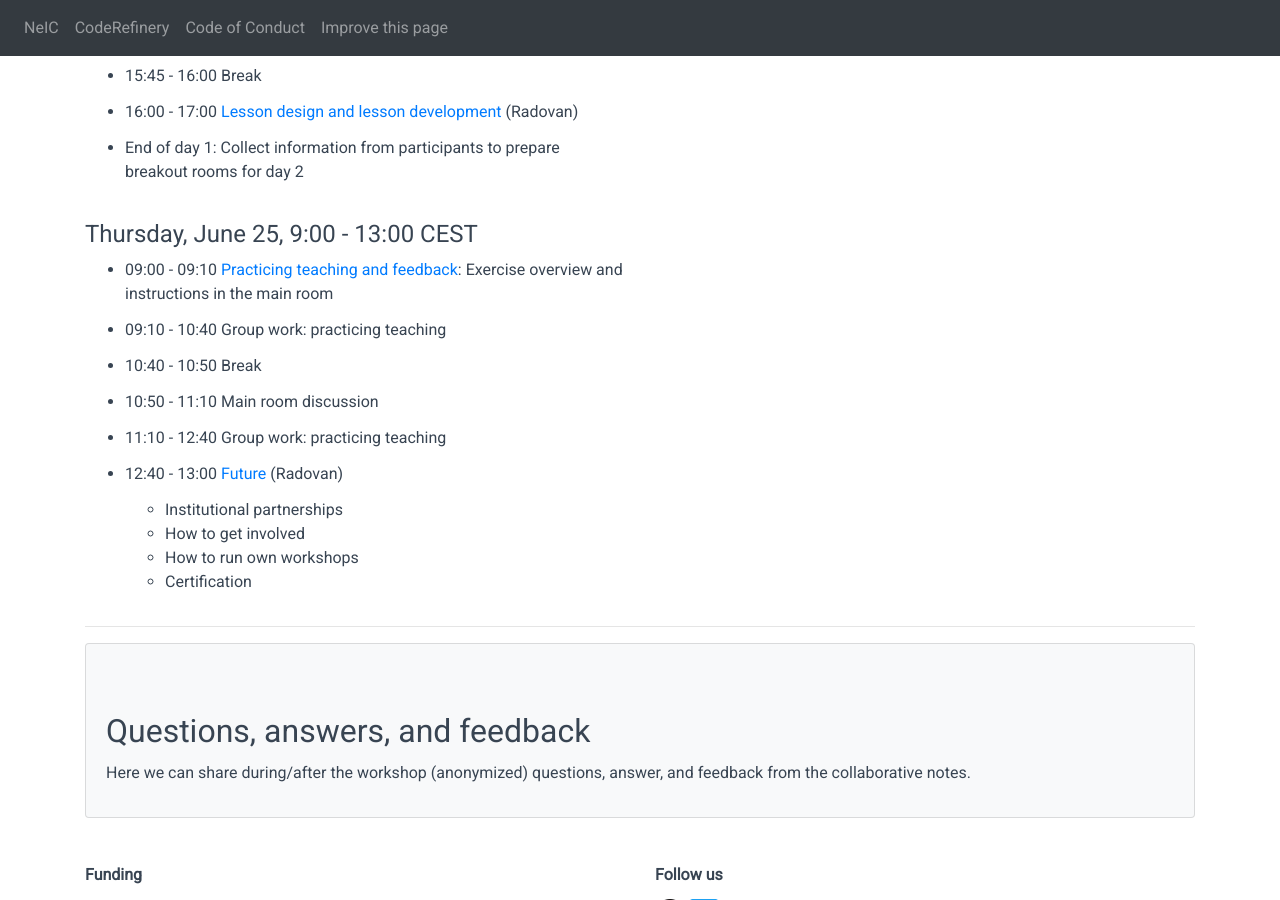
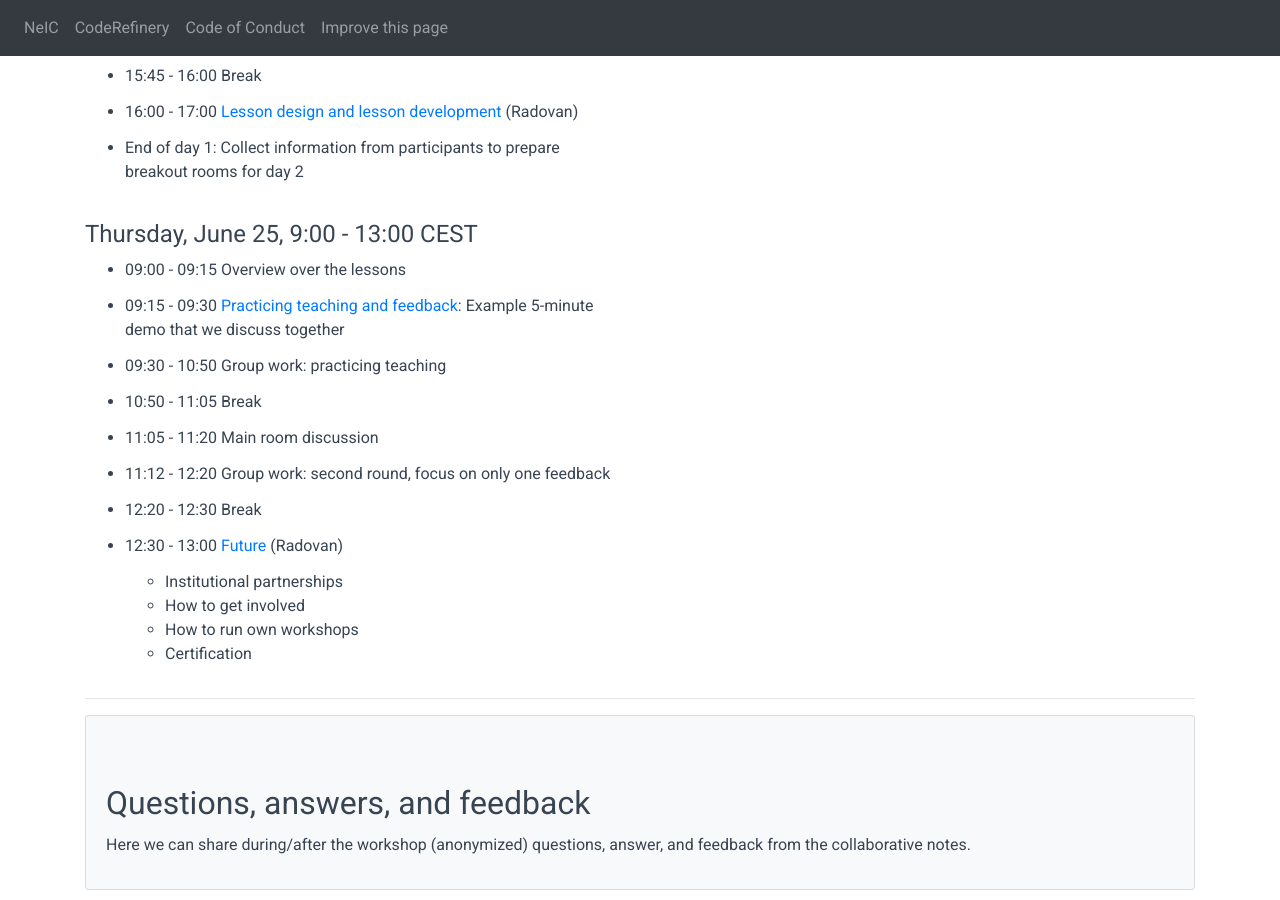
Before and after one commit to simon-ichec/2020-11-02-instructor-training, a Jekyll site: the page built from index.md, in a window 1280 px wide and 900 px high, scrolled down 1525 px. Built offline with Jekyll 4.4.1, drawn with Linux system fonts in a browser that asks for light colours; comment, search, counter and statistics services are not loaded.

Commit message:
update agenda for day 2

```diff
--- a/left_column.md
+++ b/left_column.md
@@ -74,23 +74,29 @@ Before the training:
 
 #### Thursday, June 25, 9:00 - 13:00 CEST
 
-- 09:00 - 09:10
+- 09:00 - 09:15
+  Overview over the lessons
+
+- 09:15 - 09:30
   [Practicing teaching and feedback](https://coderefinery.github.io/instructor-training/06-teaching/):
-  Exercise overview and instructions in the main room
+  Example 5-minute demo that we discuss together
 
-- 09:10 - 10:40
+- 09:30 - 10:50
   Group work: practicing teaching
 
-- 10:40 - 10:50
+- 10:50 - 11:05
   Break
 
-- 10:50 - 11:10
+- 11:05 - 11:20
   Main room discussion
 
-- 11:10 - 12:40
-  Group work: practicing teaching
+- 11:12 - 12:20
+  Group work: second round, focus on only one feedback
 
-- 12:40 - 13:00
+- 12:20 - 12:30
+  Break
+
+- 12:30 - 13:00
   [Future](https://coderefinery.github.io/instructor-training/07-future/)
   (Radovan)
   - Institutional partnerships
```
